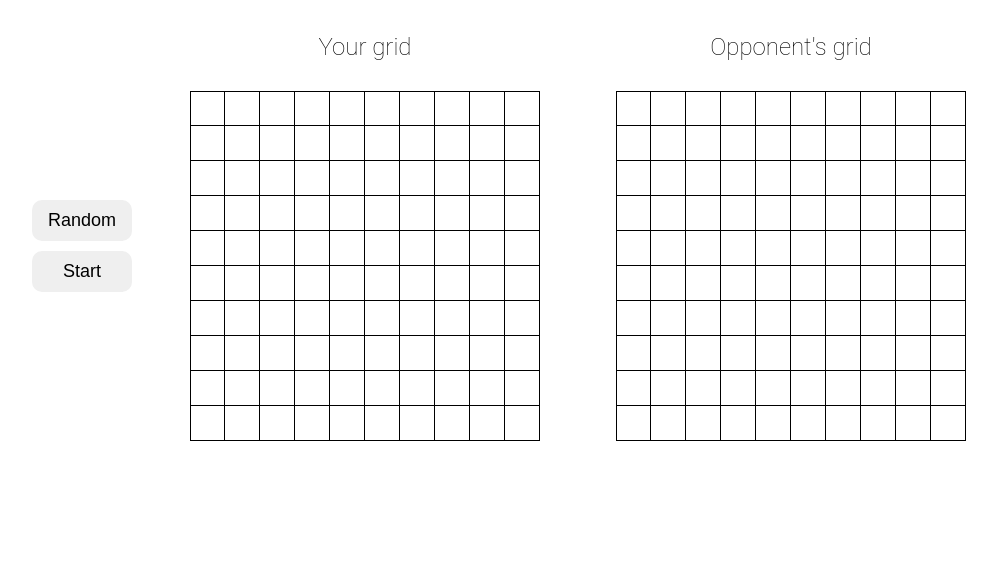
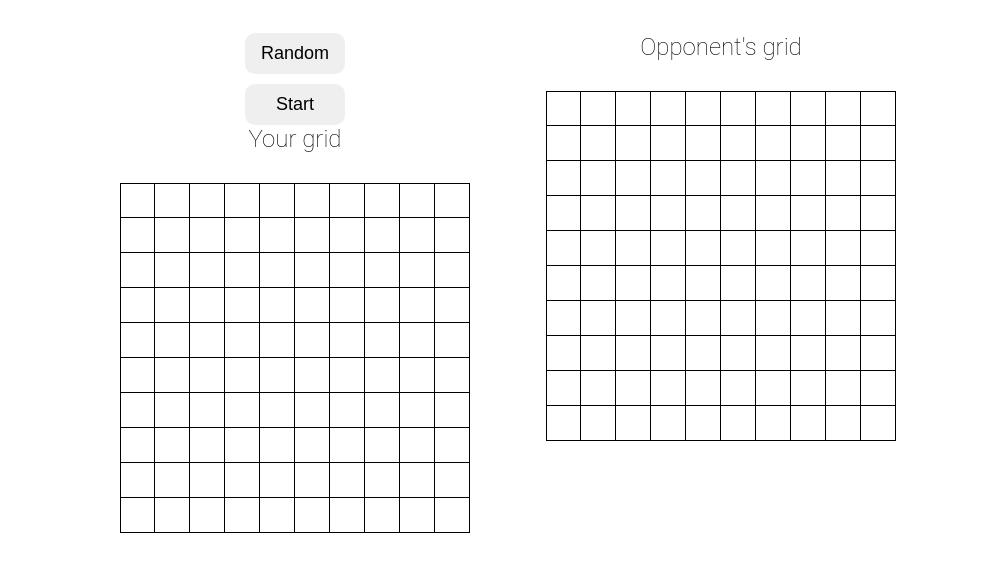
Before and after one commit to Anand-1812/battleship, a website built with webpack: page src/template.html in a window 1280 px wide. Shown: the part 62-634 px from the top of the page, without its empty margins (132-1129 px from the left). Built offline with nearby package versions, Linux system fonts and the light colour scheme.

Commit message:
some fixes

```diff
--- a/src/template.html
+++ b/src/template.html
@@ -1,6 +1,5 @@
 <!doctype html>
 <html lang="en">
-
   <head>
     <meta charset="UTF-8" />
     <meta name="viewport" content="width=device-width, initial-scale=1.0" />
@@ -17,6 +16,8 @@
 
     <!--- Grid for ships-->
     <main class="ship-grid">
+      <!-- left side of the game -->
+      <div class="left-side">
         <div class="button-section">
           <button class="randomize">Random</button>
           <button class="start">Start</button>
@@ -25,11 +26,14 @@
           <h2>Your grid</h2>
           <div class="user-grid grid"></div>
         </div>
+      </div>
+      <!--- right side of the game --->
+      <div class="right-side">
         <div class="bot-section">
           <h2>Opponent's grid</h2>
           <div class="bot-grid grid"></div>
         </div>
+      </div>
     </main>
   </body>
-
 </html>
```
Lines whose indentation alone changed are shown as unchanged.
